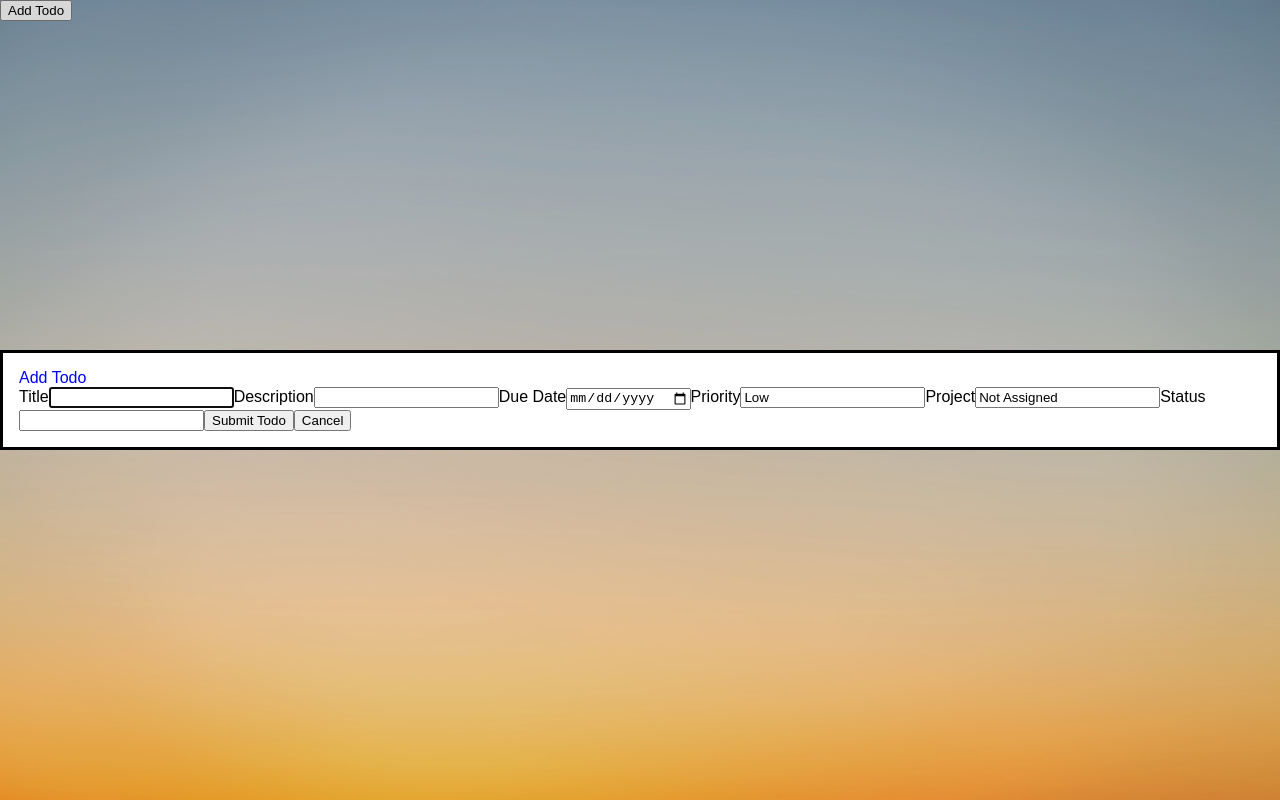
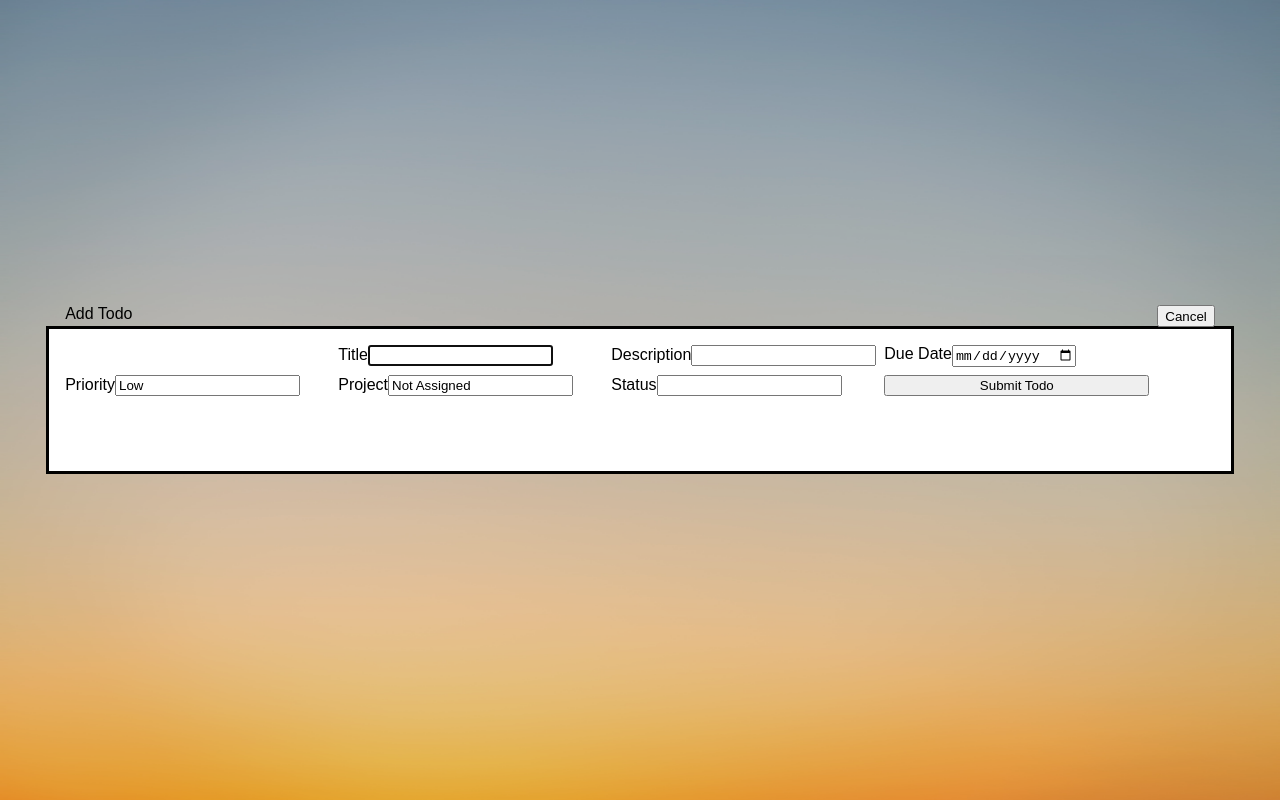
Before and after one commit to JustWaveThings/todo_project, a website built with webpack: page src/index.html in a window 1280 px wide. Both pictures are taken after a click on the button "Add Todo". Built offline with nearby package versions, Linux system fonts and the light colour scheme.

Commit message:
Title and cancel pushed above dialog box

```diff
--- a/src/add_todo_popup/addTodoButton.js
+++ b/src/add_todo_popup/addTodoButton.js
@@ -11,10 +11,8 @@ console.log(
 	document.contains(todoDialog)
 );
 addTodoButton.addEventListener('click', () => {
-	console.log(
-		'check for "todoDialog" with document.contains method',
-		document.contains(todoDialog)
-	);
+	modal.style.display = 'grid';
+	addTodoButton.style.display = 'none';
 	todoDialog.showModal();
 });
 placeTodoButton.appendChild(addTodoButton);
--- a/src/add_todo_popup/cancelNewTodo.js
+++ b/src/add_todo_popup/cancelNewTodo.js
@@ -1,3 +1,5 @@
+import { addTodoButton } from './addTodoButton';
+
 export const cancelNewTodo = document.createElement('button');
 cancelNewTodo.textContent = 'Cancel';
 cancelNewTodo.id = 'Cancel-Todo';
@@ -6,4 +8,6 @@ cancelNewTodo.type = 'reset';
 cancelNewTodo.name = 'cancel';
 cancelNewTodo.addEventListener('click', (e) => {
 	modal.close();
+	modal.style.display = 'none';
+	addTodoButton.style.display = 'block';
 });
--- a/src/add_todo_popup/submitNewTodo.js
+++ b/src/add_todo_popup/submitNewTodo.js
@@ -10,6 +10,7 @@ import {
 	todoList,
 	form,
 } from './todo_dialog_form';
+import { addTodoButton } from './addTodoButton';
 
 export const submitNewTodo = document.createElement('button');
 submitNewTodo.textContent = 'Submit Todo';
@@ -27,6 +28,8 @@ submitNewTodo.addEventListener('click', (e) => {
 		projectInput.value,
 		statusInput.value
 	);
+	addTodoButton.style.display = 'block';
+	modal.style.display = 'none';
 	todoList.push(jerry);
 	modal.close();
 	form.reset();
--- a/src/add_todo_popup/todo_dialog_form.js
+++ b/src/add_todo_popup/todo_dialog_form.js
@@ -12,20 +12,21 @@ container.appendChild(todoDialog);
 
 const parent = document.getElementById('modal');
 console.log({ parent });
-const title = document.createElement('title');
-title.textContent = 'Add Todo';
-title.style.color = 'blue';
-title.style.display = 'block';
-title.id = 'todo-title';
-parent.appendChild(title);
 
 export const form = document.createElement('form');
 form.id = 'todo-form';
 form.method = 'dialog';
 parent.appendChild(form);
 
+const title = document.createElement('title');
+title.textContent = 'Add Todo';
+title.style.display = 'block';
+title.id = 'todo-title';
+form.appendChild(title);
+
 const titleLabel = document.createElement('label');
 titleLabel.textContent = 'Title';
+titleLabel.id = 'title-label';
 form.appendChild(titleLabel);
 
 export const titleInput = document.createElement('input');
@@ -92,6 +93,6 @@ statusInput.name = 'status';
 statusInput.required = false;
 statusLabel.appendChild(statusInput);
 
+// buttons section for modal
 form.appendChild(submitNewTodo);
-
 form.appendChild(cancelNewTodo);
--- a/src/style.css
+++ b/src/style.css
@@ -75,3 +75,25 @@ body{
 .todo-container :nth-child(11)+* {
   order: 1;
 }
+
+#todo-form{
+  display: grid;
+  grid-template-columns: repeat(4, 1fr);
+  grid-template-rows: repeat(4, 1fr);
+  grid-gap: .5rem;
+}
+
+#modal{
+  overflow: visible;
+}
+
+#Cancel-Todo{
+  grid-area: 1 / 5 / 1 / 5;
+  position: relative;
+  top: -2.5rem;
+}
+
+#todo-title{
+  position: relative;
+  top: -2.5rem;
+}
```
